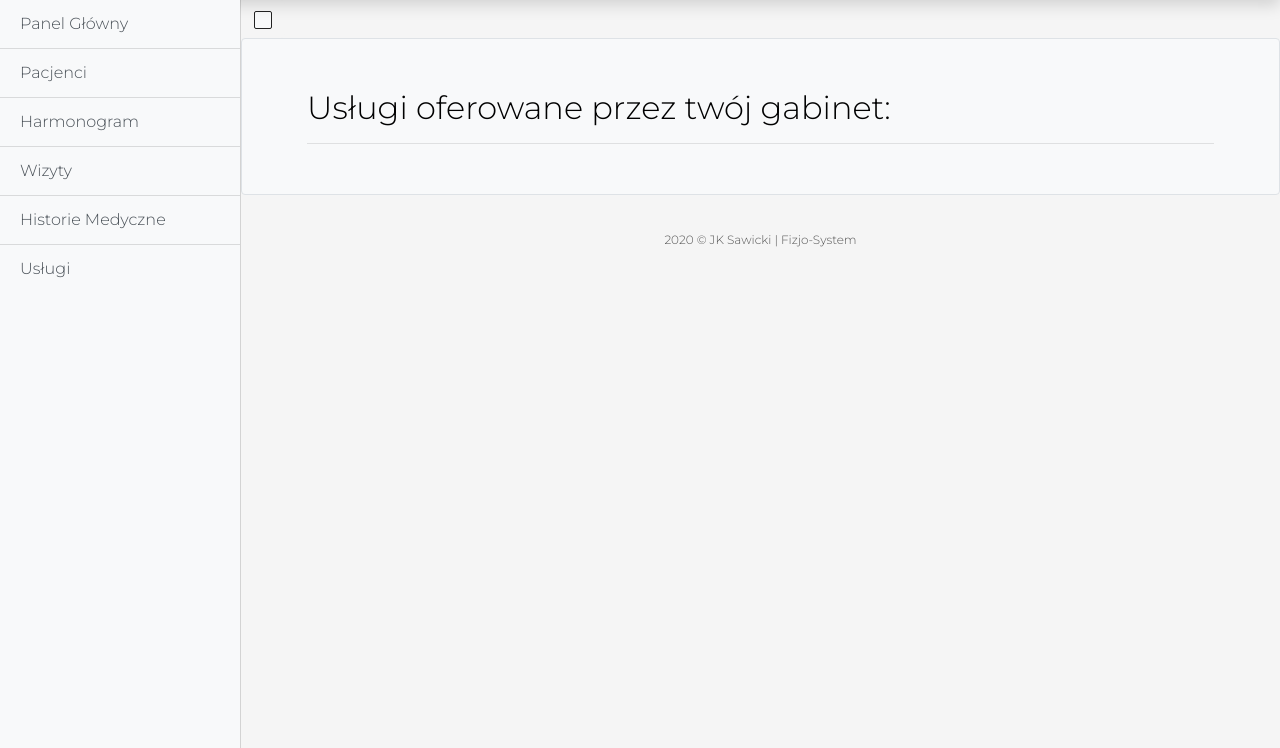
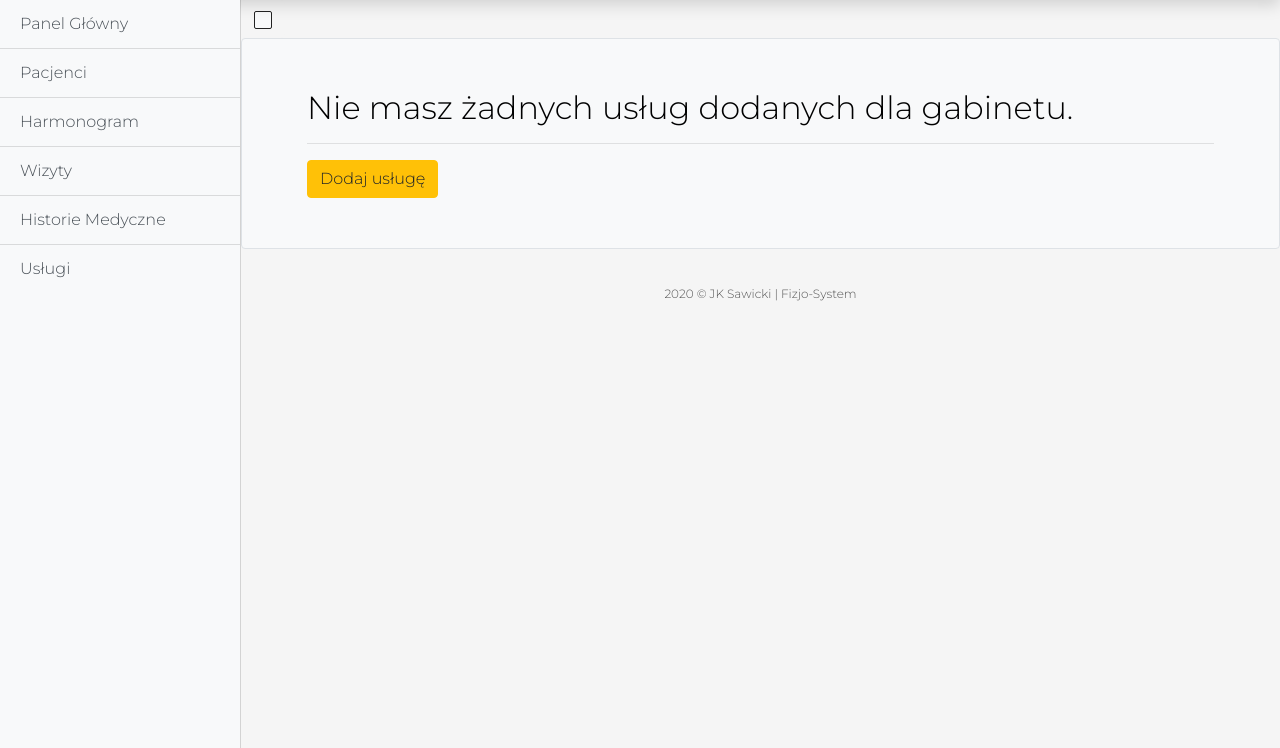
Before and after one commit to szypkiwonsz/Physiotherapy-Management-System, a Django app: template applications/appointments/templates/appointments/office/services.html in a window 1280 px wide. Shown: the part 56-804 px from the top of the page. Run offline with Django 3.2, Linux system fonts and the light colour scheme; the template is opened without the code that fills it, so the values that code supplies are empty; some libraries are stand-ins or nearby versions.

Commit message:
Add message if office has no services

```diff
--- a/applications/appointments/templates/appointments/office/services.html
+++ b/applications/appointments/templates/appointments/office/services.html
@@ -7,7 +7,11 @@
 {% block content %}
     <div class="container border rounded bg-light">
         <div class="form">
-            <h2>Usługi oferowane przez twój gabinet:</h2>
+            {% if services %}
+                <div class="text-description"><h2>Usługi oferowane przez twój gabinet:</h2></div>
+                <div class="right-button"><a href="{% url 'office_panel:appointments:service_add' %}"
+                                             class="btn btn-warning"
+                                             role="button">Dodaj usługę</a></div>
                 {% for service in services %}
                     <hr>
                     <div class="text-description">
@@ -23,6 +27,12 @@
                     </div>
                 {% endfor %}
                 <hr>
+            {% else %}
+                <h2>Nie masz żadnych usług dodanych dla gabinetu.</h2>
+                <hr>
+                <a href="{% url 'office_panel:appointments:service_add' %}" class="btn btn-warning" role="button">Dodaj
+                    usługę</a>
+            {% endif %}
         </div>
         {% if services.has_other_pages %}
             <ul class="pagination">
```
Lines whose indentation alone changed are shown as unchanged.
